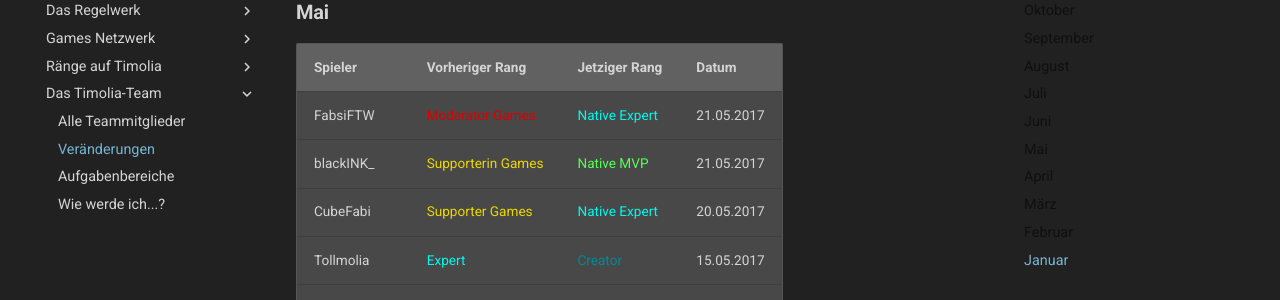
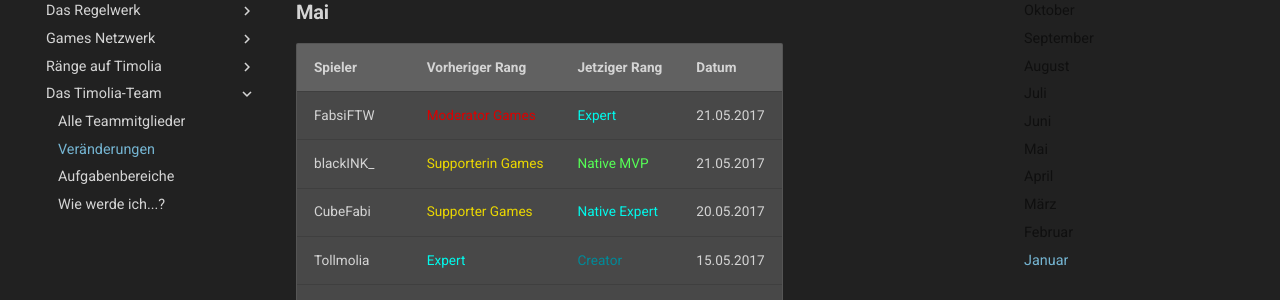
Before and after one commit to TimoliaDE/HowTo, an MkDocs documentation site: the page built from docs/team/changes.md, in a window 1280 px wide and 900 px high, scrolled down 22592 px. Shown: the part 153-453 px from the top of the window. Built offline with MkDocs 1.6.1 and Material for MkDocs 9.7.7, drawn with Linux system fonts in a browser that asks for light colours; old or Windows-style settings are respelled for this version of MkDocs.

Commit message:
FabsiFTW kein Native Expert

```diff
--- a/docs/team/changes.md
+++ b/docs/team/changes.md
@@ -519,7 +519,7 @@ Hier werden alle Aus- und Eintritte bzw. Beförderungen und Degradierungen aufge
 ###  <strong>Mai</strong>
 | Spieler | Vorheriger Rang | Jetziger Rang | Datum |
 | ------ | ------ | ------ | ------ |
-| FabsiFTW | <span class='moderator'>Moderator Games</span> | <span class='expert'>Native Expert</span> | 21.05.2017 |
+| FabsiFTW | <span class='moderator'>Moderator Games</span> | <span class='expert'>Expert</span> | 21.05.2017 |
 | blackINK_ | <span class='supporter'>Supporterin Games</span> | <span class='mvp'>Native MVP</span> | 21.05.2017 |
 | CubeFabi | <span class='supporter'>Supporter Games</span> | <span class='expert'>Native Expert</span> | 20.05.2017 |
 | Tollmolia | <span class='expert'>Expert</span> | <span class='creator'>Creator</span> | 15.05.2017 |
```
